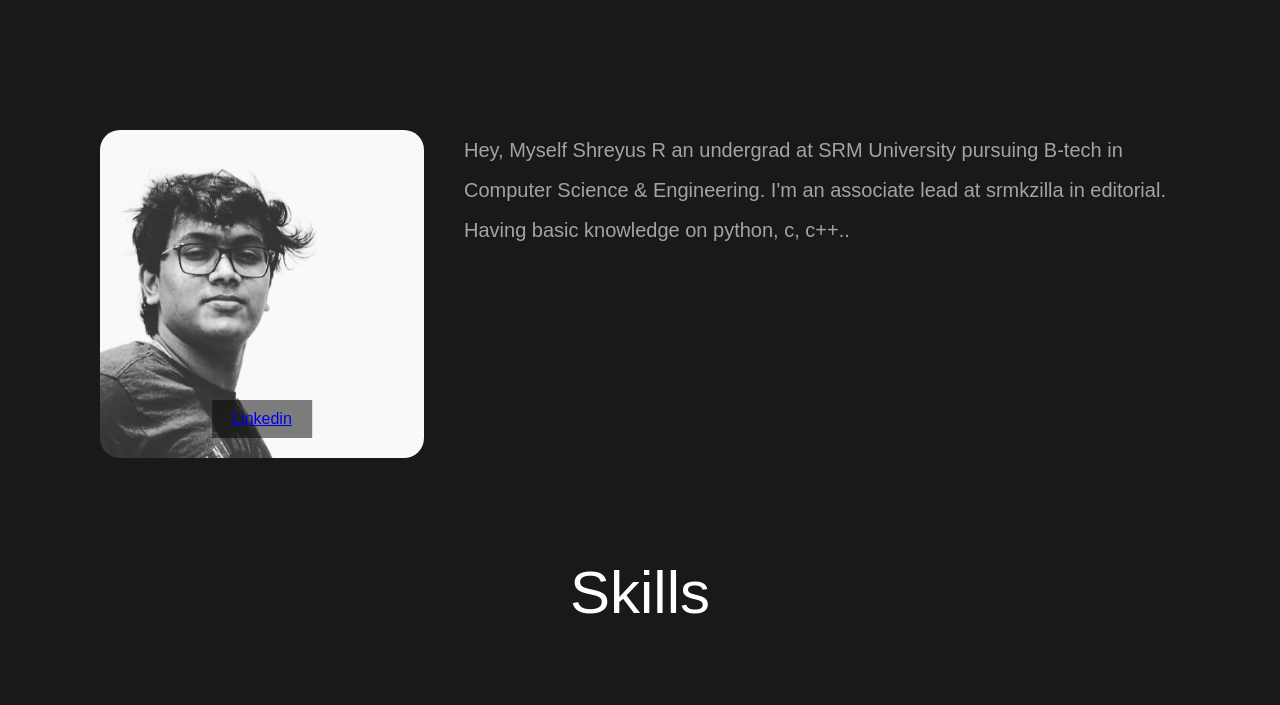
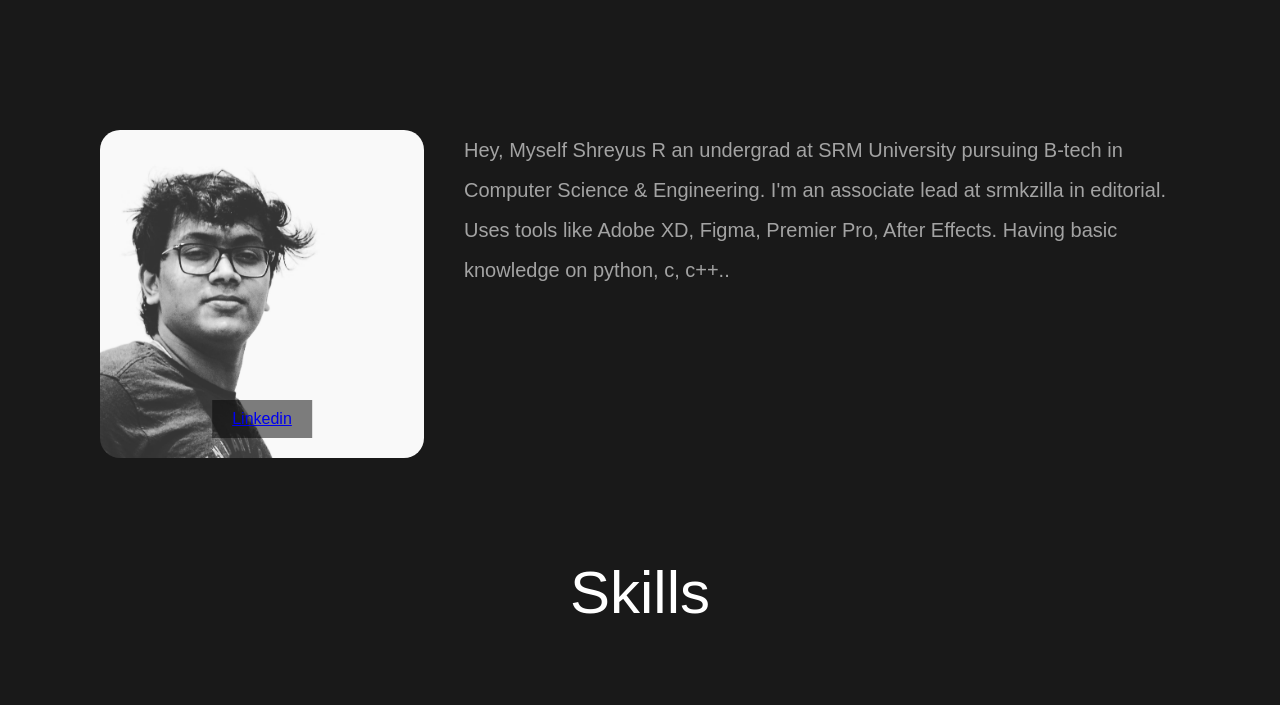
Before and after one commit to Shreyus0808/portfolio-website, a plain HTML site: page index.html in a window 1280 px wide. Shown: the part 820-1525 px from the top of the page. Drawn offline with Linux system fonts and the light colour scheme.

Commit message:
first commit

```diff
--- a/index.html
+++ b/index.html
@@ -73,6 +73,7 @@
             <p class="about-info">Hey, Myself Shreyus R an undergrad at SRM University pursuing B-tech in Computer
                 Science & Engineering.
                 I'm an associate lead at srmkzilla in editorial.
+                Uses tools like Adobe XD, Figma, Premier Pro, After Effects.
                 Having basic knowledge on python, c, c++..</p>
         </div>
         <!-- skills -->
```
